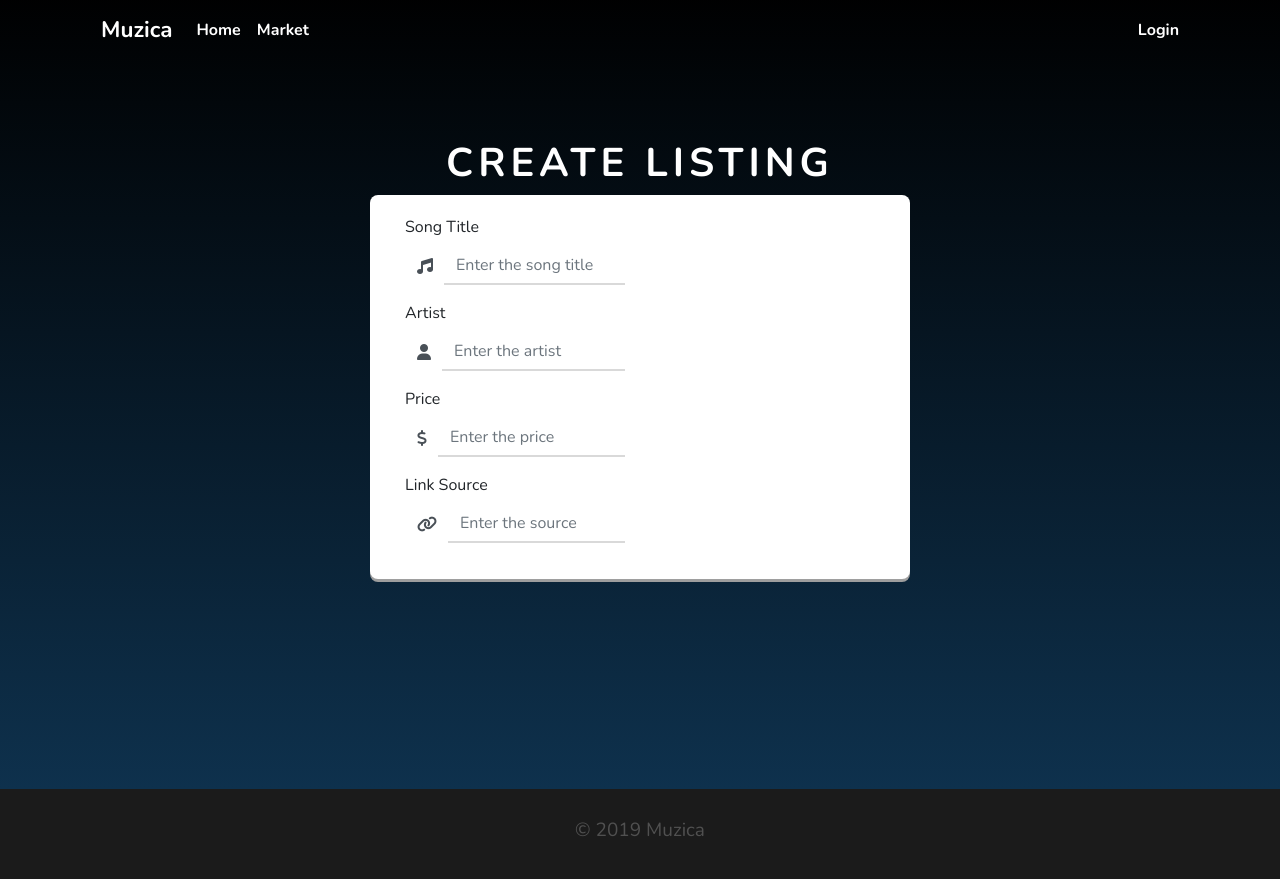
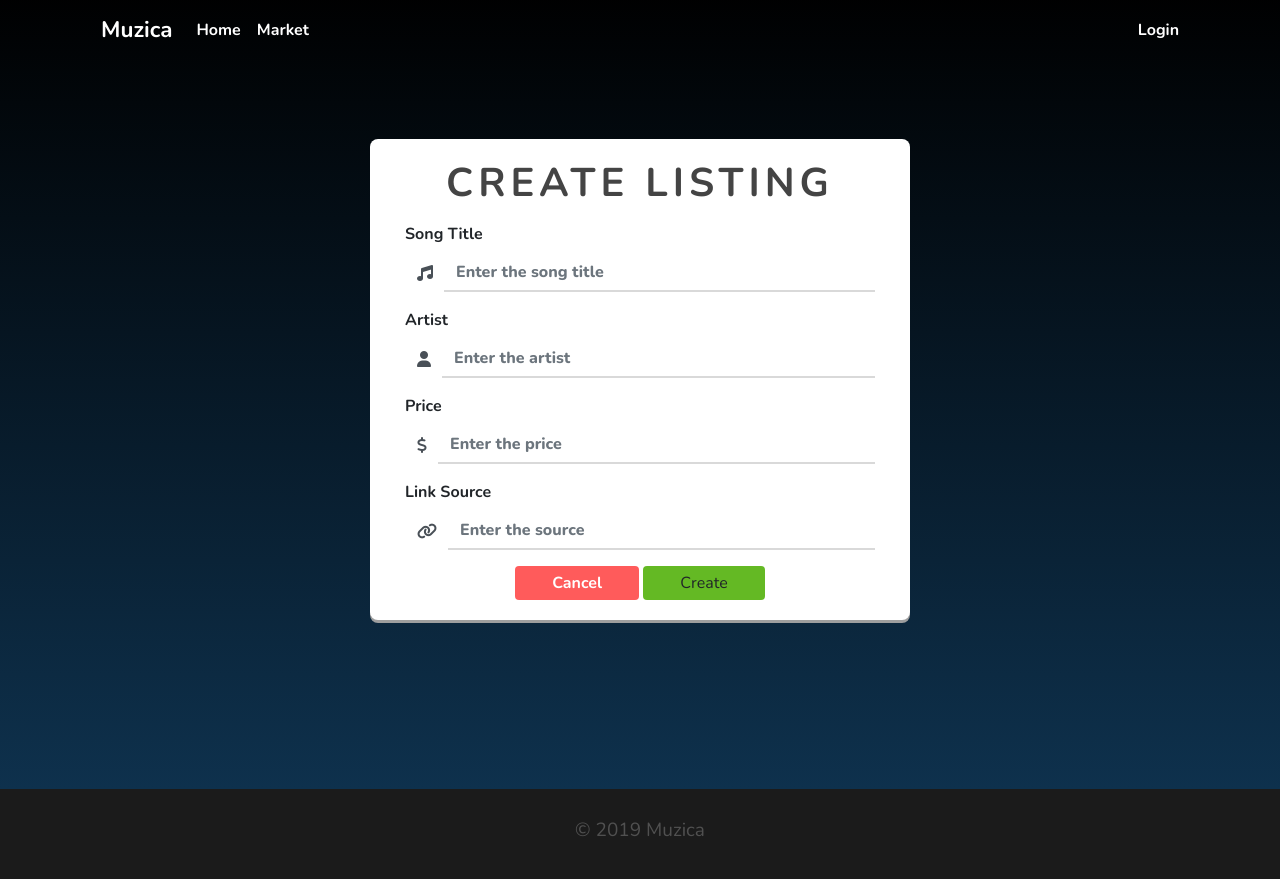
Before and after one commit to alexbarksdale/Muzica, a Flask app: template templates/create_listing.html in a window 1280 px wide. Run offline with Flask 2, Linux system fonts and the light colour scheme; the template is opened without the code that fills it, so the values that code supplies are empty; some libraries are stand-ins or nearby versions.

Commit message:
➕ Added create listing functionality

```diff
--- a/app.py
+++ b/app.py
@@ -1,16 +1,34 @@
 from flask import Flask, render_template, request, redirect, url_for
+from pymongo import MongoClient
+
+client = MongoClient()
+db = client.Muzica
+listings = db.listings
 
 app = Flask(__name__)
 
 @app.route('/')
 def home_page():
+    # RETURNS homepage
     return render_template('home.html')
-
 
 @app.route('/market')
 def market_page():
-    return render_template('market.html')
+    return render_template('market.html', listings=listings.find())
 
-@app.route('/create')
-def login_page():
+@app.route('/market/create')
+def listing_page():
     return render_template('create_listing.html')
+
+@app.route('/market', methods=['POST'])
+def listing_submit():
+
+    # SUBMIT a new listing
+    listing = {
+        'title': request.form.get('title'),
+        'artist': request.form.get('artist'),
+        'price': request.form.get('price'),
+        'source': request.form.get('linksource')
+    }
+    listings.insert_one(listing)
+    return redirect(url_for('market_page'))
--- a/static/css/style.css
+++ b/static/css/style.css
@@ -256,7 +256,7 @@
   color: #fff;
   text-decoration: none;
   background-color: #64b924;
-  padding: 6px;
+  padding: 6px 8px;
   border-radius: 8px;
   letter-spacing: 1.25px;
   text-shadow: 0 2px 0 rgba(0, 0, 0, 0.35);
@@ -431,25 +431,33 @@
   transition: 0.3s;
 }
 
-.login-container {
+a:focus,
+button:focus,
+input[type='text']:focus,
+textarea:focus {
+  outline: none !important;
+}
+
+.listing-container {
   background: -webkit-gradient(linear, left top, left bottom, from(black), to(#0e314d));
   background: linear-gradient(180deg, black 0%, #0e314d 100%);
   margin-top: -71px;
   height: 100vh;
 }
 
-.login-header {
-  margin-top: 150px;
+.listing-header {
+  margin-bottom: 15px;
 }
 
-.login-header h1 {
-  color: #fff;
+.listing-header h1 {
+  color: #444444;
   font-weight: 700;
   text-transform: uppercase;
   letter-spacing: 5px;
 }
 
-.login-content {
+.listing-content {
+  margin-top: 150px;
   background-color: #fff;
   -webkit-box-shadow: 0px 3px 0px 0px #9e9e9e;
           box-shadow: 0px 3px 0px 0px #9e9e9e;
@@ -462,9 +470,73 @@
   border: none;
 }
 
+.listing-label {
+  font-weight: 700;
+}
+
 .form-control {
   border: none;
   border-radius: 0px;
   border-bottom: 2px solid #d9d9d9;
 }
+
+.form-control::-webkit-input-placeholder {
+  font-weight: 800;
+}
+
+.form-control:-ms-input-placeholder {
+  font-weight: 800;
+}
+
+.form-control::-ms-input-placeholder {
+  font-weight: 800;
+}
+
+.form-control::placeholder {
+  font-weight: 800;
+}
+
+.form-control:focus {
+  border-bottom: 2px solid red;
+}
+
+.btn-cancel {
+  background-color: #ff5b5b;
+  padding: 5px 37px 5px 37px;
+  border: none;
+}
+
+.btn-cancel a {
+  font-weight: 700;
+  color: #fff;
+  text-decoration: none;
+}
+
+.btn-cancel a:hover {
+  text-decoration: none;
+}
+
+.btn-cancel:hover {
+  background-color: #e24a4a;
+}
+
+.btn-create-listing {
+  background-color: #64b924;
+  padding: 5px 37px 5px 37px;
+  border: none;
+}
+
+.btn-create-listing a {
+  font-weight: 700;
+  color: #fff;
+  text-decoration: none;
+}
+
+.btn-create-listing a:hover {
+  text-decoration: none;
+}
+
+.btn-create-listing:hover {
+  background-color: #4d921a;
+}
 /*# sourceMappingURL=style.css.map */
--- a/static/sass/components/_create-listing.scss
+++ b/static/sass/components/_create-listing.scss
@@ -1,23 +1,31 @@
 @import 'manager';
 
+a:focus,
+button:focus,
+input[type='text']:focus,
+textarea:focus {
+    outline: none !important;
+}
+
 // Login Properties
-.login-container {
+.listing-container {
     background: linear-gradient(180deg, rgba(0, 0, 0, 1) 0%, rgba(14, 49, 77, 1) 100%);
     margin-top: -71px;
     height: 100vh;
 }
 
-.login-header {
-    margin-top: 150px;
+.listing-header {
+    margin-bottom: 15px;
     h1 {
-        color: #fff;
+        color: #444444;
         font-weight: 700;
         text-transform: uppercase;
         letter-spacing: 5px;
     }
 }
 
-.login-content {
+.listing-content {
+    margin-top: 150px;
     background-color: $pure-white;
     box-shadow: 0px 3px 0px 0px rgb(158, 158, 158);
     border-radius: 8px;
@@ -25,13 +33,44 @@
 }
 
 //  INPUT PROPERTIES
+
 .input-group-text {
     background: none;
     border: none;
+}
+
+.listing-label {
+    font-weight: 700;
 }
 
 .form-control {
     border: none;
     border-radius: 0px;
     border-bottom: 2px solid $light-gray;
+
+    &::placeholder {
+        font-weight: 800;
+    }
+
+    &:focus {
+        border-bottom: 2px solid red;
+    }
 }
+
+.btn-cancel {
+    background-color: $delete-red;
+    @include cc-listing;
+
+    &:hover {
+        background-color: #e24a4a;
+    }
+}
+
+.btn-create-listing {
+    background-color: $green-btn;
+    @include cc-listing;
+
+    &:hover {
+        background-color: $green-hover;
+    }
+}
--- a/static/sass/components/_market.scss
+++ b/static/sass/components/_market.scss
@@ -52,7 +52,7 @@
         color: $pure-white;
         text-decoration: none;
         background-color: $green-btn;
-        padding: 6px;
+        padding: 6px 8px;
         border-radius: 8px;
         @include ldheader-text;
 
--- a/static/sass/components/_mixins.scss
+++ b/static/sass/components/_mixins.scss
@@ -34,3 +34,18 @@
     letter-spacing: 1.25px;
     text-shadow: 0 2px 0 rgba(0, 0, 0, 0.35);
 }
+
+@mixin cc-listing {
+    padding: 5px 37px 5px 37px;
+    border: none;
+
+    a {
+        font-weight: 700;
+        color: $pure-white;
+        text-decoration: none;
+
+        &:hover {
+            text-decoration: none;
+        }
+    }
+}
--- a/templates/base.html
+++ b/templates/base.html
@@ -17,8 +17,8 @@
     {% include 'partials/navigation.html' %}
 
     {% block home %}{% endblock %}
-    {% block market%}{% endblock %}
-    {% block create_listing %}{% endblock %}
+    {% block market %}{% endblock %}
+    {% block listing %}{% endblock %}
 
     {% include 'partials/footer.html' %}
     <script src='https://maxcdn.bootstrapcdn.com/bootstrap/3.3.7/js/bootstrap.min.js'></script>
--- a/templates/create_listing.html
+++ b/templates/create_listing.html
@@ -1,19 +1,19 @@
 {% extends 'base.html' %}
-
-{% block create_listing %}
-<div class="login-container">
+{% block listing %}
+<div class="listing-container">
     <div class="container">
         <div class="row">
             <div class="col-md-6 offset-md-3">
-                <div class="login-header">
+                <div class="listing-content">
+                    <div class="col-md-12">
+                        <div class="listing-header">
                             <h1 class="text-center">Create Listing</h1>
                         </div>
 
-                <div class="login-content">
-                    <div class="col-md-6">
+                        <form action="/market" method="POST">
                             <!-- SONG TITLE -->
                             <div class="form-group">
-                            <label for="song-title">Song Title</label>
+                                <label for="song-title" class="listing-label">Song Title</label>
 
                                 <div class="input-group mb-2">
                                     <div class="input-group-prepend">
@@ -21,13 +21,14 @@
                                             <i class="fas fa-music"></i>
                                         </div>
                                     </div>
+
                                     <input type="text" name="title" id="listing-title" class="form-control" placeholder="Enter the song title">
                                 </div>
 
                             </div>
                             <!-- ARTIST -->
                             <div class="form-group">
-                            <label for="song-artist">Artist</label>
+                                <label for="song-artist" class="listing-label">Artist</label>
 
                                 <div class="input-group mb-2">
                                     <div class="input-group-prepend">
@@ -35,12 +36,12 @@
                                             <i class="fas fa-user"></i>
                                         </div>
                                     </div>
-                                <input type="text" name="title" id="listing-artist" class="form-control" placeholder="Enter the artist">
+                                    <input type="text" name="artist" id="listing-artist" class="form-control" placeholder="Enter the artist">
                                 </div>
                             </div>
                             <!-- COST -->
                             <div class="form-group">
-                            <label for="song-cost">Price</label>
+                                <label for="song-cost" class="listing-label">Price</label>
 
                                 <div class="input-group mb-2">
                                     <div class="input-group-prepend">
@@ -48,13 +49,13 @@
                                             <i class="fas fa-dollar-sign"></i>
                                         </div>
                                     </div>
-                                <input type="text" name="title" id="listing-cost" class="form-control" placeholder="Enter the price">
+                                    <input type="text" name="price" id="listing-cost" class="form-control" placeholder="Enter the price">
                                 </div>
 
                             </div>
                             <!-- LINK -->
                             <div class="form-group">
-                            <label for="song-source">Link Source</label>
+                                <label for="song-source" class="listing-label">Link Source</label>
 
                                 <div class="input-group mb-2">
                                     <div class="input-group-prepend">
@@ -62,11 +63,16 @@
                                             <i class="fas fa-link"></i>
                                         </div>
                                     </div>
-                                <input type="text" name="title" id="listing-cost" class="form-control" placeholder="Enter the source">
+                                    <input type="text" name="linksource" id="listing-cost" class="form-control" placeholder="Enter the source">
                                 </div>
                             </div>
-
-
+                            <div class="col-md-12 text-center">
+                                <button class="btn btn-cancel">
+                                    <a href="/market">Cancel</a>
+                                </button>
+                                <button class="btn btn-create-listing" type="submit">Create </button>
+                            </div>
+                        </form>
 
                     </div>
                 </div>
```
Also changed, not shown: requirements.txt (+40 -1 lines), templates/market.html (+7 -38 lines), 1 other file. Lines whose indentation alone changed are shown as unchanged.
